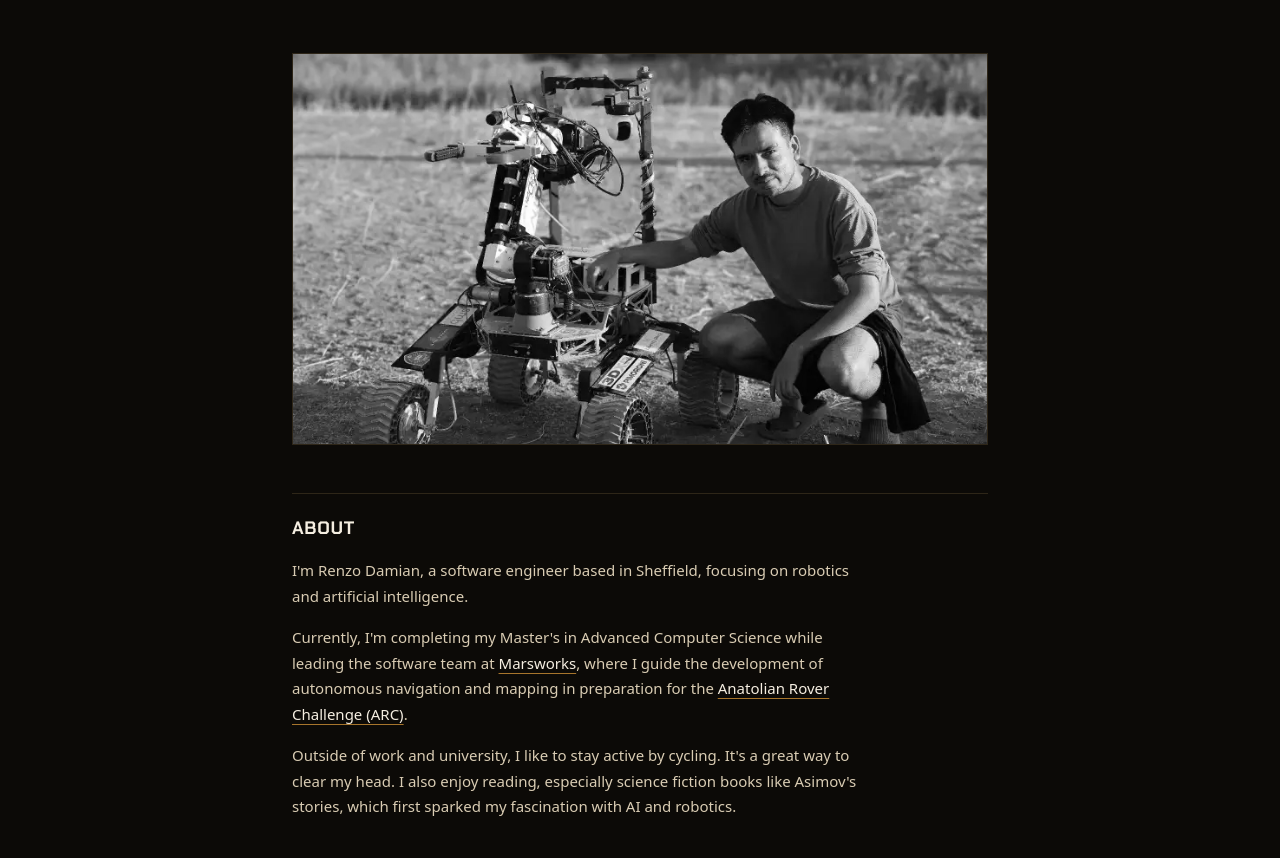
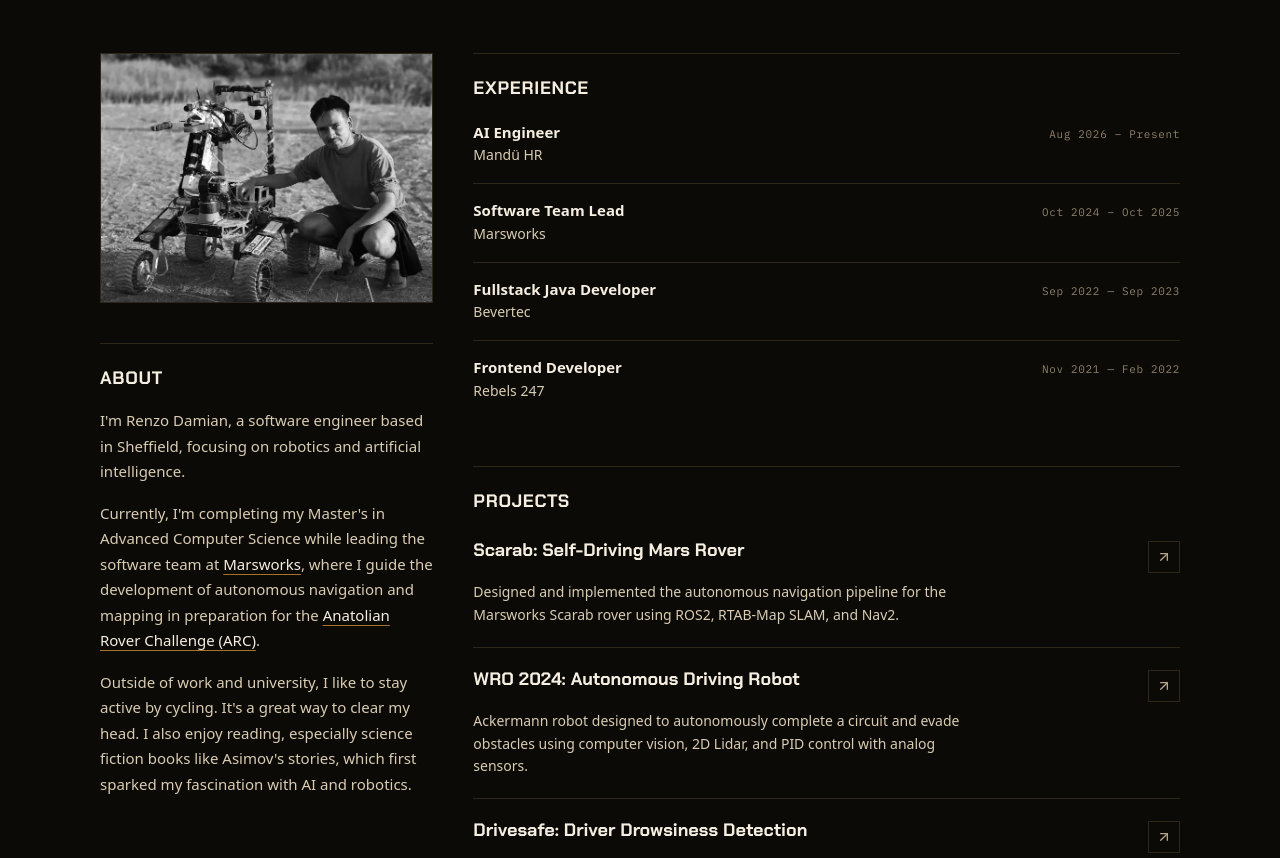
Before and after one commit to renzodamgo/Portfolio-Astro, an Astro site: page / in a window 1280 px wide. Shown: the part 275-1133 px from the top of the page. Built offline with nearby package versions, Linux system fonts and the light colour scheme; Astro itself is replaced by a stand-in of ours; a web font is replaced by a local one.

Commit message:
Restore original two-column grid (photo + about rail)

```diff
--- a/src/pages/index.astro
+++ b/src/pages/index.astro
@@ -125,7 +125,7 @@ const socials = [
     </a>
 
     <main class="bg-coal-950 text-cream-100">
-        <div class="mx-auto w-full max-w-[760px] px-6 md:px-8">
+        <div class="mx-auto w-full max-w-[1160px] px-6 md:px-10">
             <header class="pt-14 md:pt-20">
                 <h1
                     class="font-display max-w-[12ch] text-5xl leading-[0.95] font-bold text-balance uppercase md:text-6xl"
@@ -179,10 +179,12 @@ const socials = [
                 </ul>
             </header>
 
-            <div class="mt-12 pb-10 md:mt-14">
+            <div class="mt-12 grid gap-12 pb-10 md:mt-14 lg:grid-cols-12 lg:gap-10">
+                <aside class="lg:col-span-4">
+                    <div class="lg:sticky lg:top-8">
                         <figure class="border border-line">
                             <img
-                        class="aspect-[16/9] w-full object-cover grayscale"
+                                class="aspect-[4/3] w-full object-cover grayscale"
                                 src={Renzo.src}
                                 width={800}
                                 height={533}
@@ -195,7 +197,7 @@ const socials = [
                         <section
                             id="about"
                             aria-labelledby="about-heading"
-                    class="mt-12 scroll-mt-8"
+                            class="mt-10 scroll-mt-8"
                         >
                             <h2
                                 id="about-heading"
@@ -207,21 +209,23 @@ const socials = [
                                 class="mt-4 max-w-[68ch] space-y-4 text-[15px] leading-[1.7] text-cream-300"
                             >
                                 <p>
-                            I'm Renzo Damian, a software engineer based in
-                            Sheffield, focusing on robotics and artificial
-                            intelligence.
+                                    I'm Renzo Damian, a software engineer based
+                                    in Sheffield, focusing on robotics and
+                                    artificial intelligence.
                                 </p>
                                 <p>
-                            Currently, I'm completing my Master's in Advanced
-                            Computer Science while leading the software team at{" "}
+                                    Currently, I'm completing my Master's in
+                                    Advanced Computer Science while leading the
+                                    software team at{" "}
                                     <a
                                         target="_blank"
                                         class="text-cream-100 underline decoration-amber-400/70 underline-offset-4 transition-colors hover:text-amber-300"
                                         rel="noopener noreferrer"
                                         href="https://marsworks.sites.sheffield.ac.uk/"
                                         >Marsworks</a
-                            >, where I guide the development of autonomous
-                            navigation and mapping in preparation for the{" "}
+                                    >, where I guide the development of
+                                    autonomous navigation and mapping in
+                                    preparation for the{" "}
                                     <a
                                         target="_blank"
                                         class="text-cream-100 underline decoration-amber-400/70 underline-offset-4 transition-colors hover:text-amber-300"
@@ -231,16 +235,20 @@ const socials = [
                                     >.
                                 </p>
                                 <p>
-                            Outside of work and university, I like to stay
-                            active by cycling. It's a great way to clear my
-                            head. I also enjoy reading, especially science
-                            fiction books like Asimov's stories, which first
-                            sparked my fascination with AI and robotics.
+                                    Outside of work and university, I like to
+                                    stay active by cycling. It's a great way to
+                                    clear my head. I also enjoy reading,
+                                    especially science fiction books like
+                                    Asimov's stories, which first sparked my
+                                    fascination with AI and robotics.
                                 </p>
                             </div>
                         </section>
+                    </div>
+                </aside>
 
-                <section aria-labelledby="experience-heading" class="mt-12">
+                <div class="lg:col-span-8">
+                    <section aria-labelledby="experience-heading">
                         <h2
                             id="experience-heading"
                             class="font-display border-t border-line pt-5 text-lg font-bold tracking-[0.04em] uppercase"
@@ -305,7 +313,10 @@ const socials = [
                         </div>
                     </section>
 
-                <section aria-labelledby="involvements-heading" class="mt-12">
+                    <section
+                        aria-labelledby="involvements-heading"
+                        class="mt-12"
+                    >
                         <h2
                             id="involvements-heading"
                             class="font-display border-t border-line pt-5 text-lg font-bold tracking-[0.04em] uppercase"
@@ -325,6 +336,7 @@ const socials = [
                         </div>
                     </section>
                 </div>
+            </div>
 
             <footer
                 class="flex flex-wrap items-center justify-between gap-3 border-t border-line py-7 font-mono text-[11px] tracking-[0.1em] text-cream-500 uppercase"
```
Lines whose indentation alone changed are shown as unchanged.
